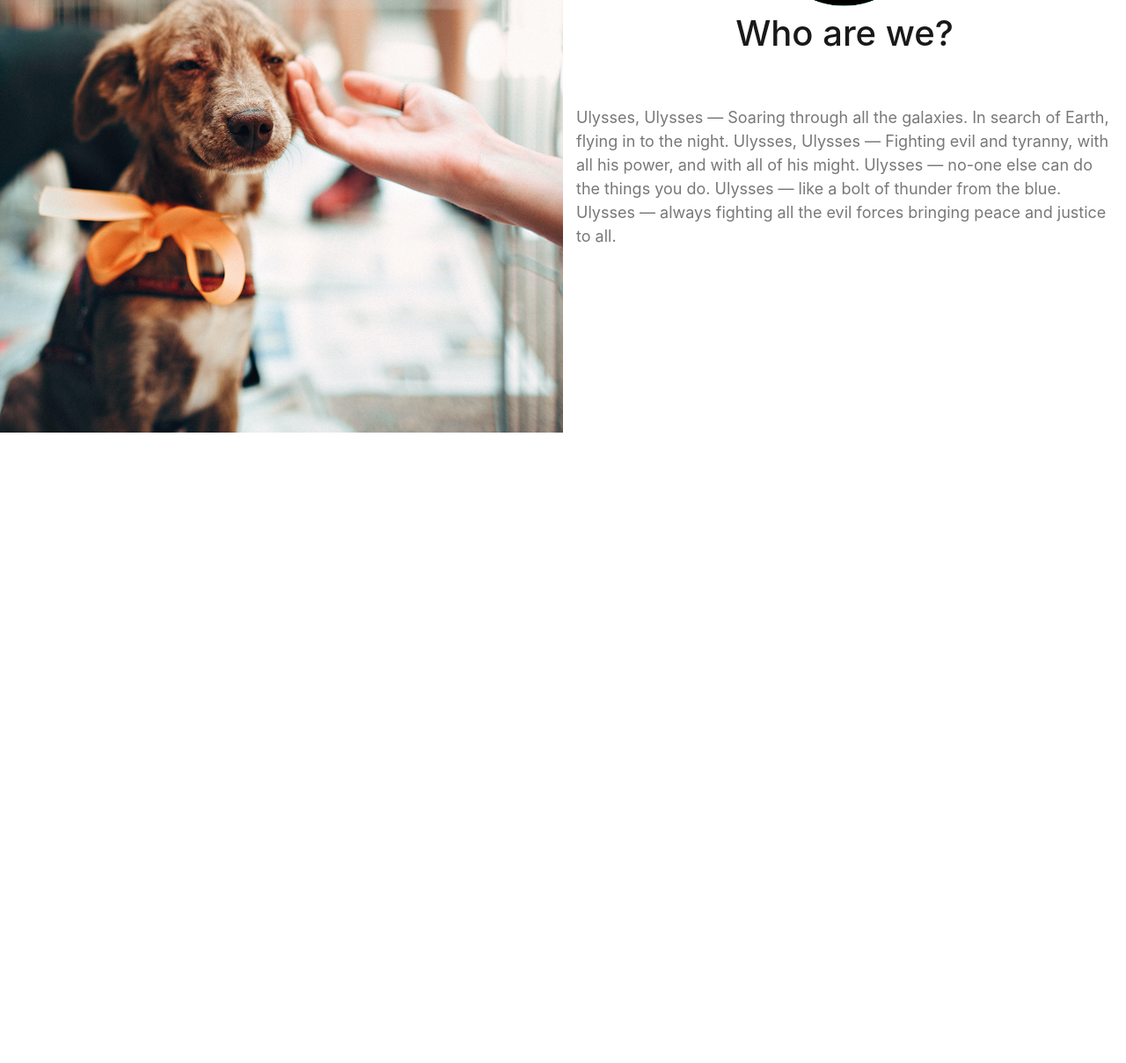
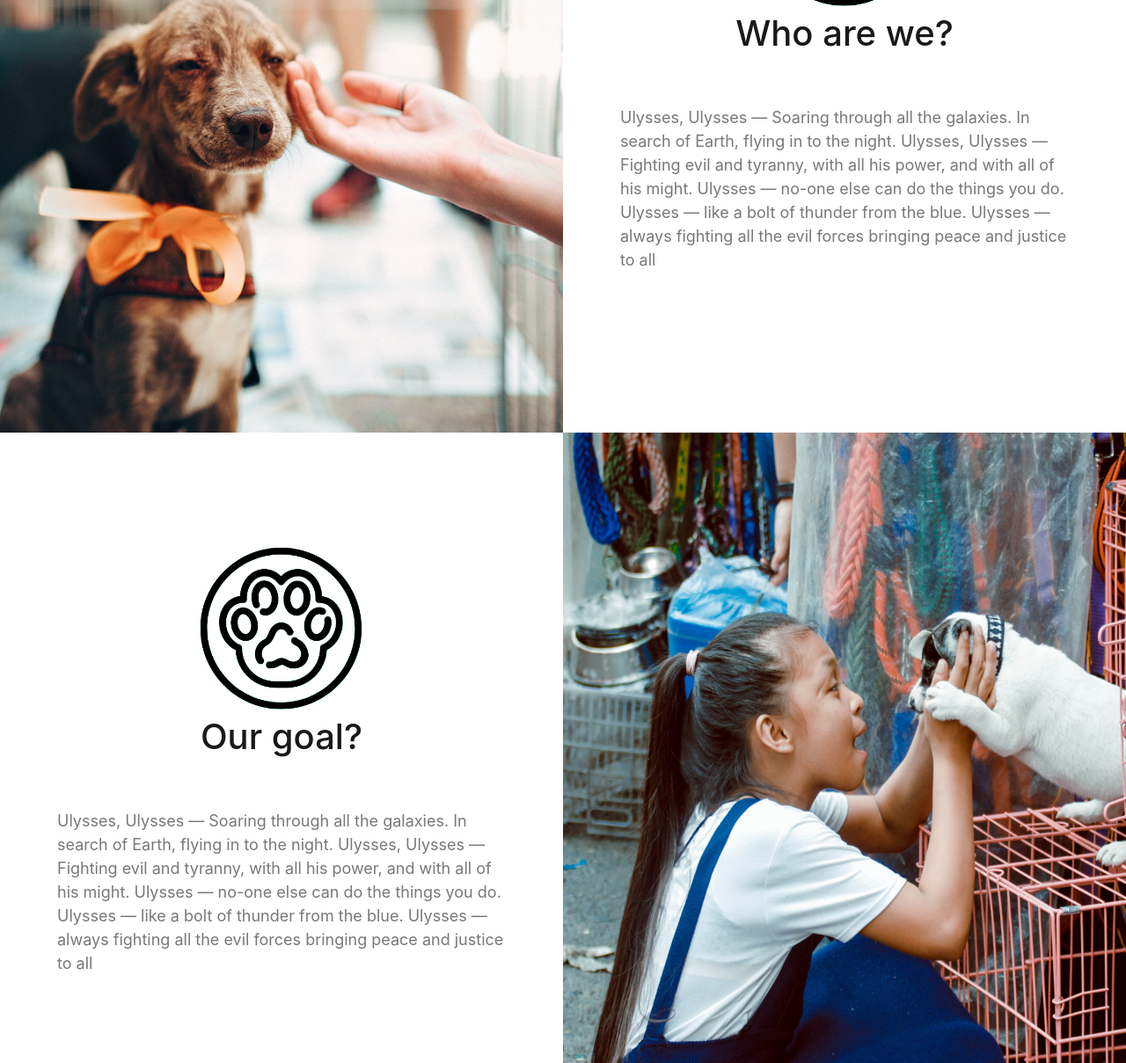
Before and after one commit to emrulovd/charlies-paw-client-side-web-app, a React (Create React App) app: page / in a window 1280 px wide. Shown: the part 1108-2317 px from the top of the page at 88% size. Before the commit the page ends 1600 px from the top, so only its background shows below. Built offline with nearby package versions, Linux system fonts and the light colour scheme.

Commit message:
Changes 07/02/2021: Restructuring the details components

```diff
--- /dev/null
+++ b/src/components/Footer/Footer.module.css
@@ -0,0 +1,5 @@
+.Footer{
+    height: 40vh;
+    width: 100%;
+    background: linear-gradient(#10C9C3, #fefefefe);
+}
--- /dev/null
+++ b/src/components/Home/AppDetails/AppDetails.js
@@ -0,0 +1,35 @@
+import React from 'react';
+
+import AppDetailsCotainer from './AppDetailsCotainer/AppDetailsCotainer'
+
+import picture from '../../../assets/main_details_asset.png'
+import picture3 from '../../../assets/final_details_assets.png'
+import picture2 from '../../../assets/secondary_details_asset.png'
+import logo from '../../../assets/Logo.png'
+
+const appDetails = () => {
+    return(
+        <div>
+            <AppDetailsCotainer pic={picture} icon = {logo} title="Who are we?" index={1}>
+                         Ulysses, Ulysses — Soaring through all the galaxies. In search of Earth, flying in to the night.
+                         Ulysses, Ulysses — Fighting evil and tyranny, with all his power, and with all of his might.
+                         Ulysses — no-one else can do the things you do. Ulysses — like a bolt of thunder from the blue.
+                         Ulysses — always fighting all the evil forces bringing peace and justice to all
+            </AppDetailsCotainer>
+            <AppDetailsCotainer pic={picture2} icon = {logo} title="Our goal?" index={2}>
+                         Ulysses, Ulysses — Soaring through all the galaxies. In search of Earth, flying in to the night.
+                         Ulysses, Ulysses — Fighting evil and tyranny, with all his power, and with all of his might.
+                         Ulysses — no-one else can do the things you do. Ulysses — like a bolt of thunder from the blue.
+                         Ulysses — always fighting all the evil forces bringing peace and justice to all
+            </AppDetailsCotainer>
+            <AppDetailsCotainer pic={picture3} icon = {logo} title="Future?" index={3}>
+                         Ulysses, Ulysses — Soaring through all the galaxies. In search of Earth, flying in to the night.
+                         Ulysses, Ulysses — Fighting evil and tyranny, with all his power, and with all of his might.
+                         Ulysses — no-one else can do the things you do. Ulysses — like a bolt of thunder from the blue.
+                         Ulysses — always fighting all the evil forces bringing peace and justice to all
+            </AppDetailsCotainer>
+        </div>
+    )
+}
+
+export default appDetails;
--- /dev/null
+++ b/src/components/Home/AppDetails/AppDetailsCotainer/AppDetailsCotainer.js
@@ -0,0 +1,44 @@
+import React from 'react';
+import Container from 'react-bootstrap/Container';
+import Row from 'react-bootstrap/Row';
+import Col from 'react-bootstrap/Col';
+
+import classes from './AppDetailsCotainer.module.css';
+
+
+const appDetailsConatainer = (props) =>{
+    if(props.index !== 2){
+        return(
+            <div className={classes.Container}>
+            <Container fluid>
+                    <Row>
+                            <img className={classes.Pic} src={props.pic} alt="shelter dog"/>
+                            <Col>
+                                <img src={props.icon} className={classes.Icon} alt="icon"/>
+                                <h1>{props.title}</h1>
+                                <p>{props.children}</p>
+                            </Col>
+                    </Row>
+                </Container>
+            </div>
+        )
+    }else{
+        return(
+        <div className={classes.Container}>
+            <Container fluid>
+                <Row>
+                    <Col>
+                        <img src={props.icon} className={classes.Icon} alt="icon"/>
+                        <h1>{props.title}</h1>
+                        <p>{props.children}</p>
+                    </Col>
+                    <img className={classes.Pic} src={props.pic} alt="shelter dog"/>
+                </Row>
+           </Container>
+        </div>
+        )
+    }
+}
+
+
+export default  appDetailsConatainer;
--- a/src/components/Home/AppDetails/MainDetails/MainDetails.module.css
+++ b/src/components/Home/AppDetails/AppDetailsCotainer/AppDetailsCotainer.module.css
@@ -10,7 +10,7 @@
     width: 50%;
 }
 
-.Container .Logo{
+.Container .Icon{
     margin-top: 20%;
     height: 25vh;
     margin-left: auto;
@@ -25,7 +25,7 @@
 }
 
 .Container p{
-    padding-top: 50px;
+    padding: 50px 50px 50px;
     color: #787878;
     font-size: 18px;
 }
--- a/src/components/Home/AppDetails/MainDetails/MainDetails.js
+++ /dev/null
@@ -1,31 +0,0 @@
-import React from 'react';
-import Container from 'react-bootstrap/Container';
-import Row from 'react-bootstrap/Row';
-import Col from 'react-bootstrap/Col';
-
-import classes from './MainDetails.module.css';
-import pic from '../../../../assets/main_details_asset.png'
-import logo from '../../../../assets/Logo.png'
-
-const mainDetails = () =>{
-    return(
-        <div className={classes.Container}>
-           <Container fluid>
-                <Row>
-                    <img className={classes.Pic} src={pic} alt="shelter dog"/>
-                    <Col>
-                        <img src={logo} className={classes.Logo} alt="logo"/>
-                        <h1>Who are we?</h1>
-                        <p>Ulysses, Ulysses — Soaring through all the galaxies. In search of Earth, flying in to the night.
-                         Ulysses, Ulysses — Fighting evil and tyranny, with all his power, and with all of his might.
-                         Ulysses — no-one else can do the things you do. Ulysses — like a bolt of thunder from the blue.
-                         Ulysses — always fighting all the evil forces bringing peace and justice to all.</p>
-                    </Col>
-                </Row>
-           </Container>
-        </div>
-    )
-}
-
-
-export default mainDetails;
--- a/src/components/Home/HomeContainer.js
+++ b/src/components/Home/HomeContainer.js
@@ -1,14 +1,14 @@
 import React from 'react';
 
 import Banner from './Banner/Banner';
-import MainDetails from './AppDetails/MainDetails/MainDetails'
+import AppDetails from './AppDetails/AppDetails'
 
 
 const homeContainer = () => {
     return(
         <div>
             <Banner/>
-            <MainDetails/>
+            <AppDetails/>
         </div>
     )
 }
--- a/src/components/Logo/Logo.module.css
+++ b/src/components/Logo/Logo.module.css
@@ -2,7 +2,8 @@
     padding: 2px;
     height: 100%;
     margin-top: 2px;
-    margin-right: 5%;
+    margin-right: 75vh;
+    margin-left: auto;
 }
 
 .Logo img{
--- a/src/components/Navigation/NavGroupMainItems/NavGroupMainItems.module.css
+++ b/src/components/Navigation/NavGroupMainItems/NavGroupMainItems.module.css
@@ -1,6 +1,7 @@
 .NavigationItems{
     margin: 0;
     padding: 0;
+    padding-left: 50px;
     padding-top: 10px;
     list-style: none;
     display: flex;
--- a/src/components/Navigation/Toolbars.js
+++ b/src/components/Navigation/Toolbars.js
@@ -20,7 +20,7 @@ const Toolbar = () => {
     window.addEventListener('scroll', changeBackground);
 
     return(
-        <header style = {{transition: "500ms"}}className={navbar ? classes.Active : classes.Toolbar}>
+        <header className={navbar ? classes.Active : classes.Toolbar}>
             <nav>
                 <NavGroupMainItems/>
             </nav>
--- a/src/index.css
+++ b/src/index.css
@@ -24,9 +24,10 @@ code {
 }
 
 ::-webkit-scrollbar-thumb{
-  background: linear-gradient(transparent, #8F5C);
+  background: linear-gradient(transparent, #10C9C3);
   border-radius: 6px;
 }
+
 
 ::-webkit-scrollbar-thumb:hover{
   background: linear-gradient(transparent, rgba(78, 184, 32, 0.8));
```
Also changed, not shown: src/components/Footer/Footer.js (added, +28 -0 lines), src/assets/final_details_assets.png (renamed from src/assets/3dog.png), src/assets/secondary_details_asset.png (renamed from src/assets/2dog.png).
